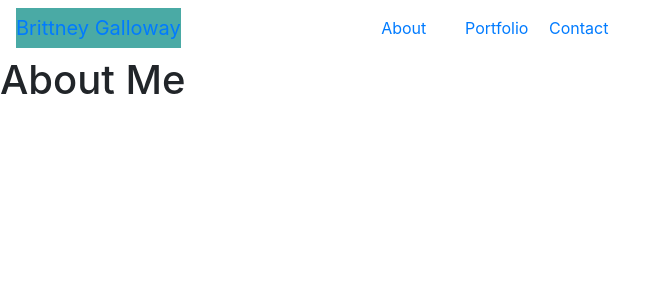
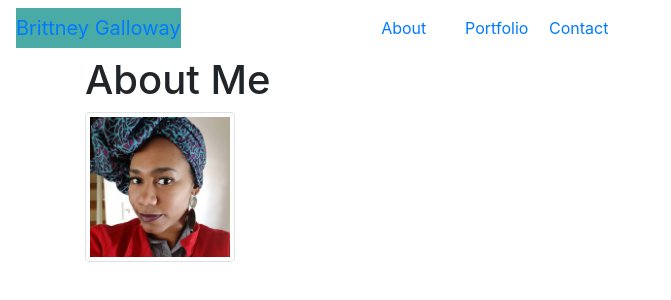
Before and after one commit to brittgalloway/Bootstrap-Portfolio, a plain HTML site: page index.html in a window 1280 px wide. Shown: the whole page, without its empty margins (0-671 px from the left). Drawn offline with nearby package versions, Linux system fonts and the light colour scheme.

Commit message:
Added container, moved some script code out body

```diff
--- a/index.html
+++ b/index.html
@@ -16,10 +16,11 @@
     <nav class="navbar navbar-expand-lg">
         <div class="row">
             <div class="col-md-6">
-                <a class="navbar-brand" href="index.html" style="background-color: #4aaaa5"; style="color:#fff";>Brittney Galloway</a>
+                <a class="navbar-brand" href="index.html" style="background-color: #4aaaa5" ; style="color:#fff"
+                    ;>Brittney Galloway</a>
                 <button class="navbar-toggler" type="button" data-toggle="collapse" data-target="#navbarNav"
                     aria-controls="navbarNav" aria-expanded="false" aria-label="Toggle navigation">
-                    <span class="navbar-toggler-icon" ></span>
+                    <span class="navbar-toggler-icon"></span>
                 </button>
             </div>
             <div class="col-sm-6">
@@ -58,9 +59,15 @@
 </header>
 
 <body>
-    <h1>About Me</h1>
+    <div class="container">
+        <h1>About Me</h1>
+        <img src="images/2-18-2018.jpg" alt="Brittney Selfie" class="img-thumbnail" width="150">
+    </div>
 
-    <!-- Optional JavaScript -->
+
+
+</body>
+<!-- Optional JavaScript -->
     <!-- jQuery first, then Popper.js, then Bootstrap JS -->
     <script src="https://code.jquery.com/jquery-3.3.1.slim.min.js"
         integrity="sha384-q8i/X+965DzO0rT7abK41JStQIAqVgRVzpbzo5smXKp4YfRvH+8abtTE1Pi6jizo"
@@ -71,6 +78,4 @@
     <script src="https://stackpath.bootstrapcdn.com/bootstrap/4.3.1/js/bootstrap.min.js"
         integrity="sha384-JjSmVgyd0p3pXB1rRibZUAYoIIy6OrQ6VrjIEaFf/nJGzIxFDsf4x0xIM+B07jRM"
         crossorigin="anonymous"></script>
-</body>
-
 </html>
```
Also changed, not shown: contact.html (+7 -3 lines), portfolio.html (+5 -2 lines).
